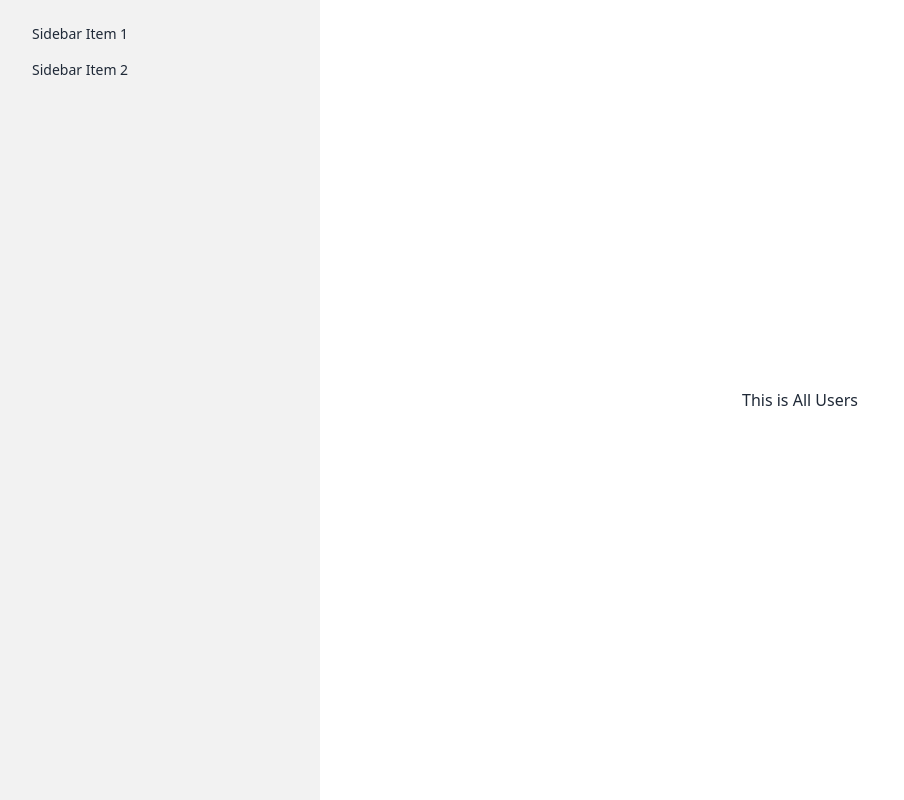
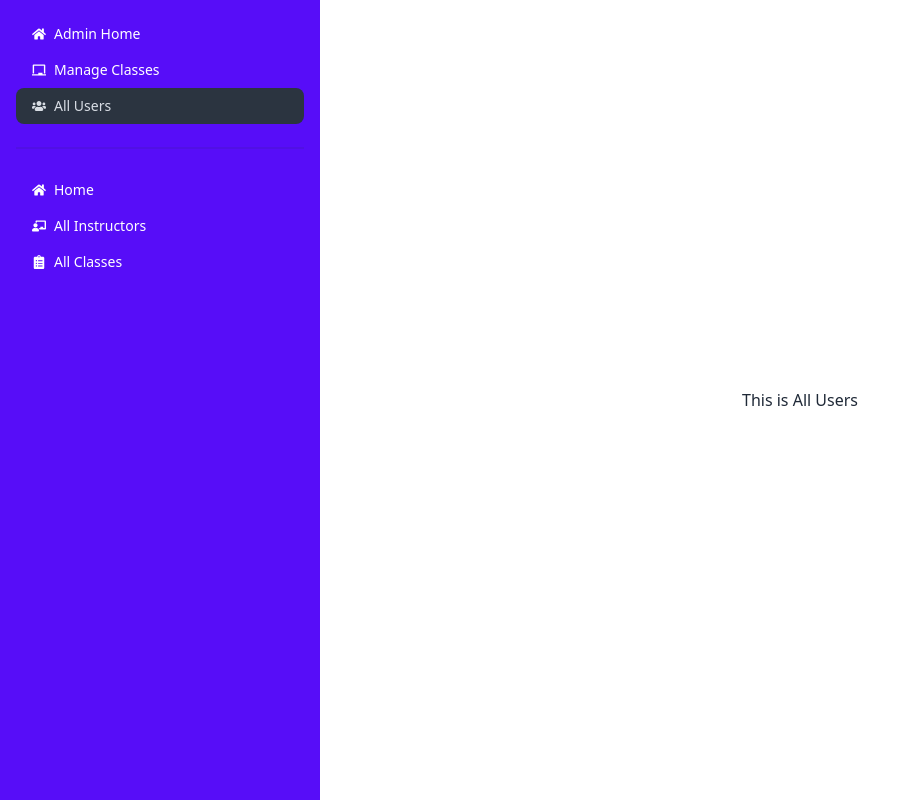
Before and after one commit to csmahmud99/krafti-summer-camp-school-client, a React (Vite) app: page /dashboard/all-users in a window 1280 px wide. Shown: the whole page, without its empty margins (0-904 px from the left). Built offline with nearby package versions, Linux system fonts and the light colour scheme; no server answers.

Commit message:
BG Color & Active Menu Item Color Problem of dashboard menu --- solved

```diff
--- a/src/index.css
+++ b/src/index.css
@@ -2,3 +2,13 @@
 @tailwind base;
 @tailwind components;
 @tailwind utilities;
+
+/* Changing the style of dashboard layout sidebar menu */
+.drawer-side a {
+    color: white;
+    background-color: transparent;
+}
+
+.drawer-side a.active {
+    color: yellow;
+}
--- a/src/layouts/DashboardLayout/DashboardLayout.jsx
+++ b/src/layouts/DashboardLayout/DashboardLayout.jsx
@@ -1,4 +1,5 @@
-import { Outlet } from "react-router-dom";
+import { FaChalkboard, FaChalkboardTeacher, FaClipboardList, FaHome, FaUsers } from "react-icons/fa";
+import { NavLink, Outlet } from "react-router-dom";
 
 const DashboardLayout = () => {
     return (
@@ -13,10 +14,17 @@ const DashboardLayout = () => {
                 </div>
                 <div className="drawer-side">
                     <label htmlFor="my-drawer-2" className="drawer-overlay"></label>
-                    <ul className="menu p-4 w-80 h-full bg-base-200 text-base-content">
+                    <ul className="menu p-4 w-80 h-full bg-primary text-base-content">
                         {/* Sidebar content here */}
-                        <li><a>Sidebar Item 1</a></li>
-                        <li><a>Sidebar Item 2</a></li>
+                        <li><NavLink to="/dashboard/admin"><FaHome />Admin Home</NavLink></li>
+                        <li><NavLink to="/dashboard/manage-classes"><FaChalkboard />Manage Classes</NavLink></li>
+                        <li><NavLink to="/dashboard/all-users"><FaUsers />All Users</NavLink></li>
+
+                        <div className="divider"></div>
+
+                        <li><NavLink to="/"><FaHome />Home</NavLink></li>
+                        <li><NavLink to="/all-instructors"><FaChalkboardTeacher />All Instructors</NavLink></li>
+                        <li><NavLink to="/all-classes"><FaClipboardList />All Classes</NavLink></li>
                     </ul>
 
                 </div>
--- a/src/pages/Dashboard/AllUsers/AllUsers.jsx
+++ b/src/pages/Dashboard/AllUsers/AllUsers.jsx
@@ -1,8 +1,13 @@
+import { Helmet } from "react-helmet-async";
+
 const AllUsers = () => {
     return (
-        <div>
+        <>
+            <Helmet>
+                <title>All Users | Krafti - Summer Camp Learning School</title>
+            </Helmet>
             <h2>This is All Users</h2>
-        </div>
+        </>
     );
 };
 
--- a/src/pages/ErrorPage/ErrorPage.jsx
+++ b/src/pages/ErrorPage/ErrorPage.jsx
@@ -8,7 +8,7 @@ const ErrorPage = () => {
   const { error, status } = useRouteError()
 
   return (
-    <section className='flex items-center p-16 bg-blue-600 text-white'>
+    <section className='flex items-center p-16 bg-primary text-white'>
       <div className='container flex flex-col items-center justify-center px-5 mx-auto my-16'>
         <div className="row w-48">
           <img className="mx-auto rounded-md" src="https://i.ibb.co/nfqdyjR/summer-camp-error.png" alt="error-image" />
```
